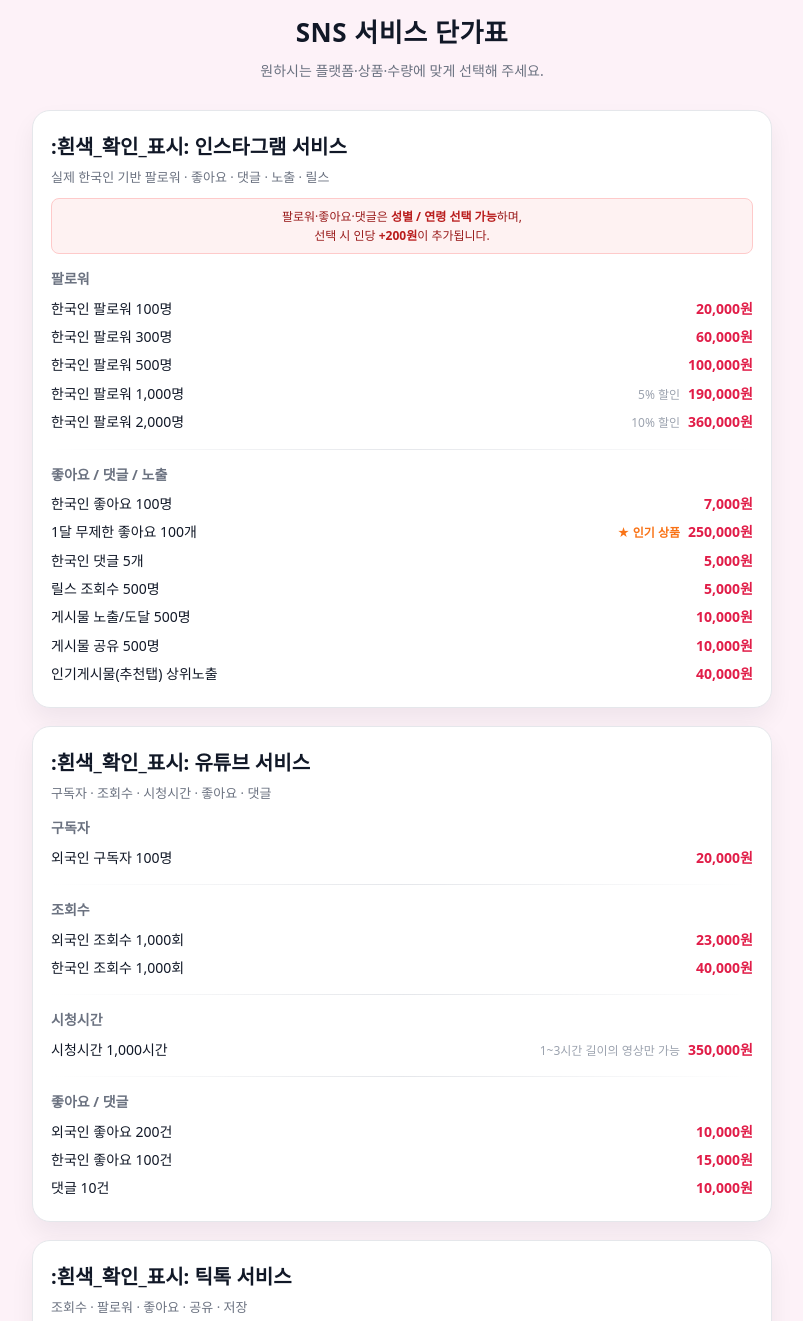
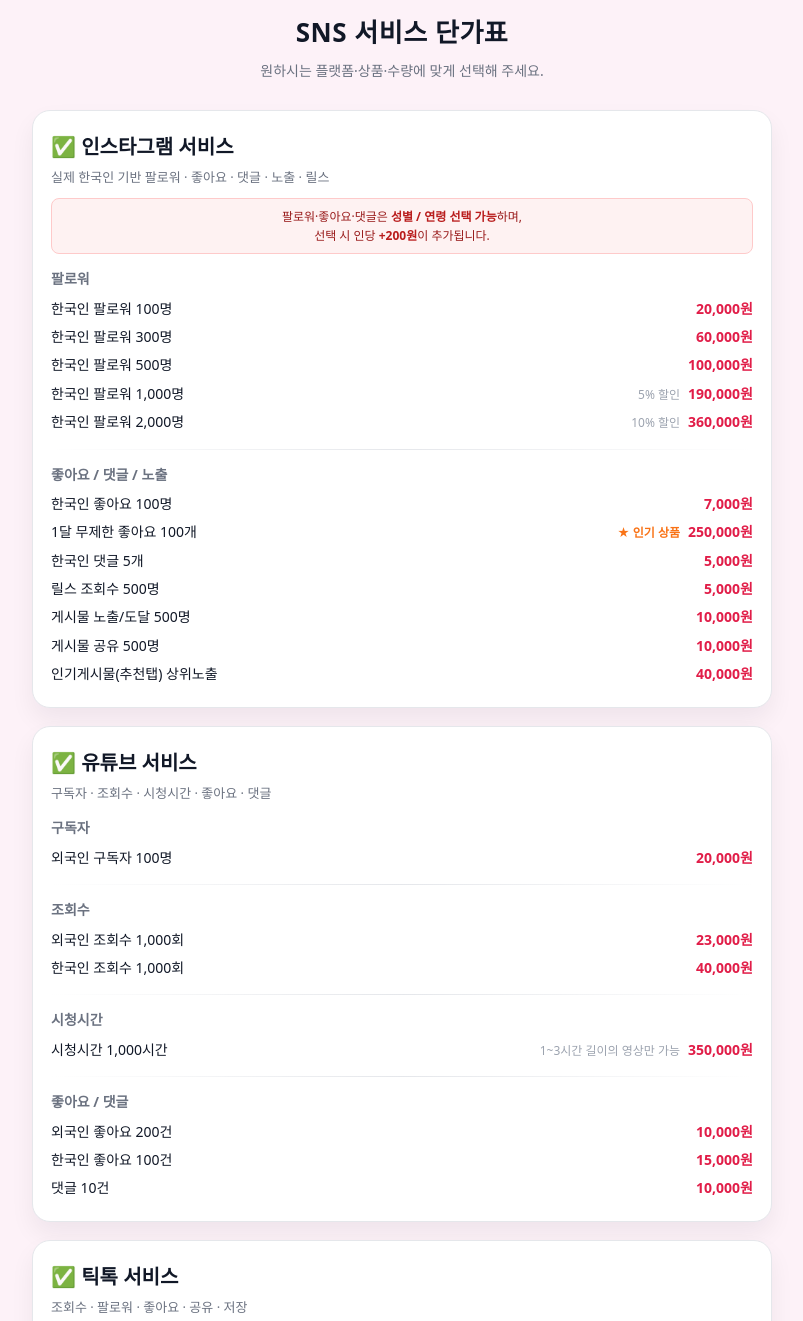
Before and after one commit to sieun0425/sns-pricing, a plain HTML site: page index.html in a window 1280 px wide. Shown: the part 20-1341 px from the top of the page, without its empty margins (238-1041 px from the left). Drawn offline with Linux system fonts and the light colour scheme.

Commit message:
Update index.html

```diff
--- a/index.html
+++ b/index.html
@@ -158,7 +158,7 @@
 
     <!-- Instagram -->
     <section>
-      <h2>:흰색_확인_표시: 인스타그램 서비스</h2>
+      <h2>✅ 인스타그램 서비스</h2>
       <p class="section-sub">실제 한국인 기반 팔로워 · 좋아요 · 댓글 · 노출 · 릴스</p>
 
       <div class="notice-inline">
@@ -226,7 +226,7 @@
 
     <!-- YouTube -->
     <section>
-      <h2>:흰색_확인_표시: 유튜브 서비스</h2>
+      <h2>✅ 유튜브 서비스</h2>
       <p class="section-sub">구독자 · 조회수 · 시청시간 · 좋아요 · 댓글</p>
 
       <div class="group-title">구독자</div>
@@ -275,7 +275,7 @@
 
     <!-- TikTok -->
     <section>
-      <h2>:흰색_확인_표시: 틱톡 서비스</h2>
+      <h2>✅ 틱톡 서비스</h2>
       <p class="section-sub">조회수 · 팔로워 · 좋아요 · 공유 · 저장</p>
 
       <div class="group-title">조회수</div>
```
